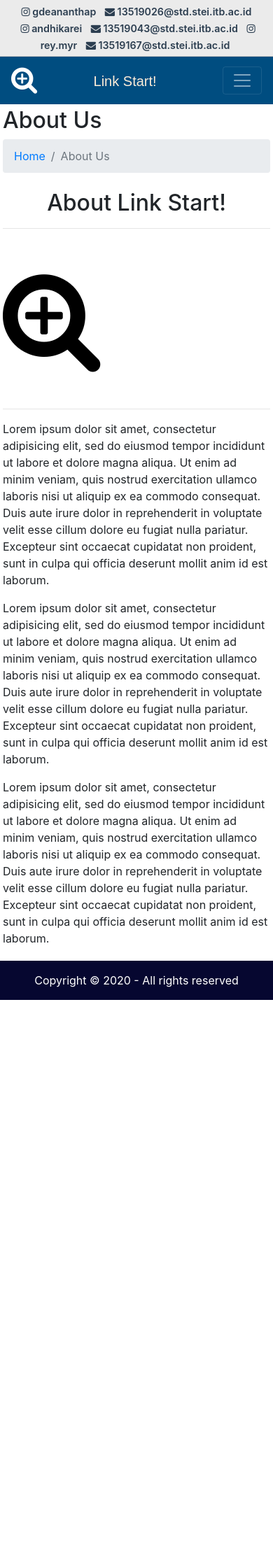
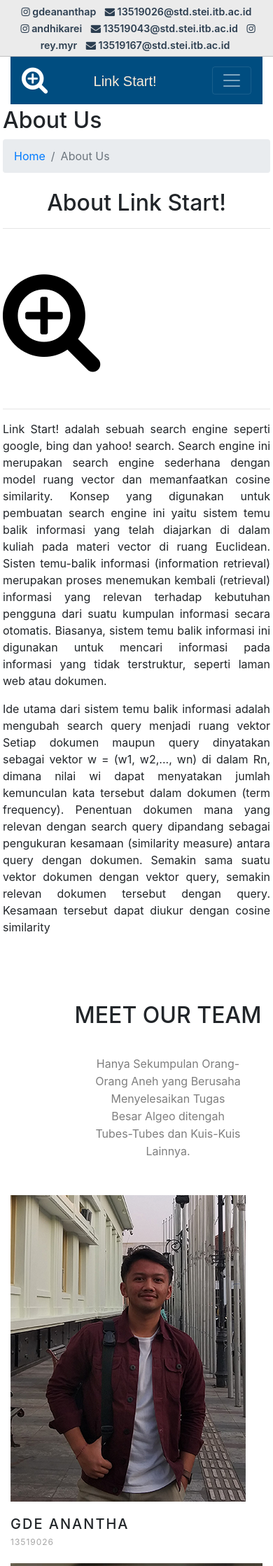
Before and after one commit to reymyr/Link-Start-Search-Engine, a Flask app: page /aboutus in a window 390 px wide. Shown: the top 2238 px of the page at 70% size. Before the commit the page ends 1429 px from the top, so only its background shows below. Run offline with Flask 2, Linux system fonts and the light colour scheme; some libraries are stand-ins or nearby versions.

Commit message:
adding about us and how to use content

```diff
--- a/static/css/style.css
+++ b/static/css/style.css
@@ -9,6 +9,17 @@
     background-color: aqua;
 }
 
+.container-fluid{
+    padding-left: 0;
+    padding-right: 0;
+    height:10%;
+}
+
+#header{
+    padding-left: 0;
+    padding-right: 0;
+}
+
 #topHeader{
     background-color: #ebebeb;
     border-bottom: 1px solid silver;
@@ -17,11 +28,6 @@
     color: #2c3e50;
     font-weight: 600;
     font-size: 0.89rem;
-}
-.container-fluid{
-    padding-left: 0;
-    padding-right: 0;
-    height:10%;
 }
 
 #bottomHeader h1{
@@ -35,8 +41,142 @@
 
 .full-footer{
     background-color: #060730;
+    width: 100%;
+    bottom: 0;
 }
 .bottom-footer p{
     color: white ;
     background-color:#060730;
 }
+
+/* About Us - Meet Our Team */
+@import url(https://fonts.googleapis.com/css?family=Source+Sans+Pro:400,200,200italic,300,300italic,400italic,600,600italic,700,700italic,900,900italic);
+
+body {
+    font-family: 'Source Sans Pro', sans-serif;
+    line-height: 1.5;
+    color: #323232;
+    font-size: 15px;
+    font-weight: 400;
+    text-rendering: optimizeLegibility;
+    -webkit-font-smoothing: antialiased;
+    -moz-font-smoothing: antialiased;
+}
+.heading-title {
+    margin-bottom: 50px;
+    margin-left:90px;
+    margin-top: 75px;
+}
+.text-center {
+    text-align: center;
+}
+.heading-title h3 {
+    margin-bottom: 0;
+    letter-spacing: 2px;
+    font-weight: normal;
+}
+.p-top-30 {
+    padding-top: 30px;
+}
+.half-txt {
+    width: 70%;
+    margin: 0 auto;
+    display: inline-block;
+    line-height: 25px;
+    color: #7e7e7e;
+}
+.text-uppercase {
+    text-transform: uppercase;
+}
+
+.team-member, .team-member .team-img {
+    position: relative;
+}
+.team-member {
+    overflow: hidden;
+}
+.team-member, .team-member .team-img {
+    position: relative;
+}
+
+.team-hover {
+    position: absolute;
+    top: 0;
+    left: 0;
+    bottom: 0;
+    right: 0;
+    margin: 0;
+    border: 20px solid rgba(0, 0, 0, 0.1);
+    background-color: rgba(255, 255, 255, 0.90);
+    opacity: 0;
+    -webkit-transition: all 0.3s;
+    transition: all 0.3s;
+}
+.team-member:hover .team-hover .desk {
+    top: 35%;
+}
+.team-member:hover .team-hover, .team-member:hover .team-hover .desk, .team-member:hover .team-hover .s-link {
+    opacity: 1;
+}
+.team-hover .desk {
+    position: absolute;
+    top: 0%;
+    width: 100%;
+    opacity: 0;
+    -webkit-transform: translateY(-55%);
+    -ms-transform: translateY(-55%);
+    transform: translateY(-55%);
+    -webkit-transition: all 0.3s 0.2s;
+    transition: all 0.3s 0.2s;
+    padding: 0 20px;
+}
+.desk, .desk h4, .team-hover .s-link a {
+    text-align: center;
+    color: #222;
+}
+.team-member:hover .team-hover .s-link {
+    bottom: 10%;
+}
+.team-member:hover .team-hover, .team-member:hover .team-hover .desk, .team-member:hover .team-hover .s-link {
+    opacity: 1;
+}
+.team-hover .s-link {
+    position: absolute;
+    bottom: 0;
+    width: 100%;
+    opacity: 0;
+    text-align: center;
+    -webkit-transform: translateY(45%);
+    -ms-transform: translateY(45%);
+    transform: translateY(45%);
+    -webkit-transition: all 0.3s 0.2s;
+    transition: all 0.3s 0.2s;
+    font-size: 35px;
+}
+.desk, .desk h4, .team-hover .s-link a {
+    text-align: center;
+    color: #222;
+}
+.team-member .s-link a {
+    margin: 0 10px;
+    color: #333;
+    font-size: 16px;
+}
+.team-title {
+    position: static;
+    padding: 20px 0;
+    display: inline-block;
+    letter-spacing: 2px;
+    width: 100%;
+}
+.team-title h5 {
+    margin-bottom: 0px;
+    display: block;
+    text-transform: uppercase;
+}
+.team-title span {
+    font-size: 12px;
+    text-transform: uppercase;
+    color: #a5a5a5;
+    letter-spacing: 1px;
+}
--- a/templates/aboutus.html
+++ b/templates/aboutus.html
@@ -70,28 +70,89 @@
                 <hr />
             </div>
             <div class="col-md-9">
-                <p>
-                    Lorem ipsum dolor sit amet, consectetur adipisicing elit, sed do eiusmod tempor incididunt ut labore et dolore
-                    magna aliqua. Ut enim ad minim veniam, quis nostrud exercitation ullamco laboris nisi ut aliquip ex ea commodo
-                    consequat. Duis aute irure dolor in reprehenderit in voluptate velit esse cillum dolore eu fugiat nulla pariatur.
-                    Excepteur sint occaecat cupidatat non proident, sunt in culpa qui officia deserunt mollit anim id est laborum.
+                <p style="text-align: justify;">
+                    Link Start! adalah sebuah search engine seperti google, bing dan yahoo! search. Search engine ini merupakan search engine
+                    sederhana dengan model ruang vector dan memanfaatkan cosine similarity. Konsep yang digunakan untuk pembuatan search engine
+                    ini yaitu sistem temu balik informasi yang telah diajarkan di dalam kuliah pada materi vector di ruang Euclidean. Sisten
+                    temu-balik informasi (information retrieval) merupakan proses menemukan kembali (retrieval) informasi yang relevan terhadap
+                    kebutuhan pengguna dari suatu kumpulan informasi secara otomatis. Biasanya, sistem temu balik informasi ini digunakan untuk
+                    mencari informasi pada informasi yang tidak terstruktur, seperti laman web atau dokumen.
                 </p>
-                <p>
-                    Lorem ipsum dolor sit amet, consectetur adipisicing elit, sed do eiusmod tempor incididunt ut labore et dolore
-                    magna aliqua. Ut enim ad minim veniam, quis nostrud exercitation ullamco laboris nisi ut aliquip ex ea commodo
-                    consequat. Duis aute irure dolor in reprehenderit in voluptate velit esse cillum dolore eu fugiat nulla pariatur.
-                    Excepteur sint occaecat cupidatat non proident, sunt in culpa qui officia deserunt mollit anim id est laborum.
-                </p>
-                <p>
-                    Lorem ipsum dolor sit amet, consectetur adipisicing elit, sed do eiusmod tempor incididunt ut labore et dolore
-                    magna aliqua. Ut enim ad minim veniam, quis nostrud exercitation ullamco laboris nisi ut aliquip ex ea commodo
-                    consequat. Duis aute irure dolor in reprehenderit in voluptate velit esse cillum dolore eu fugiat nulla pariatur.
-                    Excepteur sint occaecat cupidatat non proident, sunt in culpa qui officia deserunt mollit anim id est laborum.
+                <p style="text-align: justify;">
+                    Ide utama dari sistem temu balik informasi adalah mengubah search query menjadi ruang vektor Setiap dokumen maupun query
+                    dinyatakan sebagai vektor w = (w1, w2,..., wn) di dalam Rn, dimana nilai wi dapat menyatakan jumlah kemunculan kata tersebut
+                    dalam dokumen (term frequency). Penentuan dokumen mana yang relevan dengan search query dipandang sebagai pengukuran kesamaan
+                    (similarity measure) antara query dengan dokumen. Semakin sama suatu vektor dokumen dengan vektor query, semakin relevan
+                    dokumen tersebut dengan query. Kesamaan tersebut dapat diukur dengan cosine similarity
                 </p>
             </div>
         </div>
     </div>
 </section>
+
+
+<div class="container justify-content-center">
+    <div class="row">
+        <div class="heading-title text-center">
+            <h2 class="text-uppercase" >Meet Our Team </h2>
+            <p class="p-top-30 half-txt">Hanya Sekumpulan Orang-Orang Aneh yang Berusaha Menyelesaikan Tugas Besar Algeo ditengah Tubes-Tubes dan Kuis-Kuis Lainnya.</p>
+        </div>
+
+        <div class="col-md-4 col-sm-4">
+            <div class="team-member">
+                <div class="team-img">
+                    <img src="{{url_for('static', filename='foto/nantha.jpg')}}" alt="team member" class="img-responsive" />
+                </div>
+                <div class="team-hover">
+                    <div class="desk">
+                        <h4>Halo!</h4>
+                        <p>Seorang Pemuda berani yang belum berjodoh selama 19 tahun</p>
+                    </div>
+                </div>
+            </div>
+            <div class="team-title">
+                <h5>Gde Anantha</h5>
+                <span>13519026</span>
+            </div>
+        </div>
+        <div class="col-md-4 col-sm-4">
+            <div class="team-member">
+                <div class="team-img">
+                    <img src="{{url_for('static', filename='foto/rei.jpg')}}" alt="team member" class="img-responsive" />
+                </div>
+                <div class="team-hover">
+                    <div class="desk">
+                        <h4>Halo!</h4>
+                        <p>Seorang wibu yang hidupnya dipenuhi oleh waifu-waifu dari berbagai genre</p>
+                    </div>
+                </div>
+            </div>
+            <div class="team-title">
+                <h5>Reihan Andhika</h5>
+                <span>13519043</span>
+            </div>
+        </div>
+        <div class="col-md-4 col-sm-4">
+            <div class="team-member">
+                <div class="team-img">
+                    <img src="{{url_for('static', filename='foto/emyr.jpg')}}" alt="team member" class="img-responsive" />
+                </div>
+                <div class="team-hover">
+                    <div class="desk">
+                        <h4>Halo!</h4>
+                        <p>Seorang anak yang kena mental dan tidak pernah merasakan nilai jelek selama kuliah</p>
+                    </div>
+                </div>
+            </div>
+            <div class="team-title">
+                <h5>Reyhan Emyr</h5>
+                <span>13519167</span>
+            </div>
+        </div>
+
+    </div>
+
+</div>
 
 <footer class="full-footer">
     <div class="container-fluid bottom-footer pt-3">
--- a/templates/base.html
+++ b/templates/base.html
@@ -4,14 +4,16 @@
     <head>
         <meta charset="UTF-8">
         <meta name="viewport" content="width=device-width, initial-scale=1.0">
-        <!-- <link rel="stylesheet" href="{{ url_for('static', filename='css/main.css') }}"> -->
+
+        <!-- CSS Stylesheet -->
+        <link rel="stylesheet" type="text/css" href="{{ url_for('static', filename='css/style.css') }}">
+
         <link rel="stylesheet" href="https://stackpath.bootstrapcdn.com/bootstrap/4.5.2/css/bootstrap.min.css"
             integrity="sha384-JcKb8q3iqJ61gNV9KGb8thSsNjpSL0n8PARn9HuZOnIxN0hoP+VmmDGMN5t9UJ0Z" crossorigin="anonymous">
         <link rel="stylesheet" href="https://stackpath.bootstrapcdn.com/font-awesome/4.7.0/css/font-awesome.min.css"
             integrity="sha384-wvfXpqpZZVQGK6TAh5PVlGOfQNHSoD2xbE+QkPxCAFlNEevoEH3Sl0sibVcOQVnN" crossorigin="anonymous">
 
-        <!-- CSS Stylesheet -->
-        <link rel="stylesheet" href="{{ url_for('static', filename='css/style.css') }}">
+
         {% block head %}{% endblock %}
     </head>
 
```
Also changed, not shown: static/css/main.css (deleted, +0 -38 lines), templates/howtouse.html (+36 -22 lines), documents.db, static/UsaiHebohVideoSyurKiniBajuGiselViralDijualOnline.txt (deleted), static/foto/emyr.jpg (added), static/foto/nantha.jpg (added), static/foto/rei.jpg (added).
